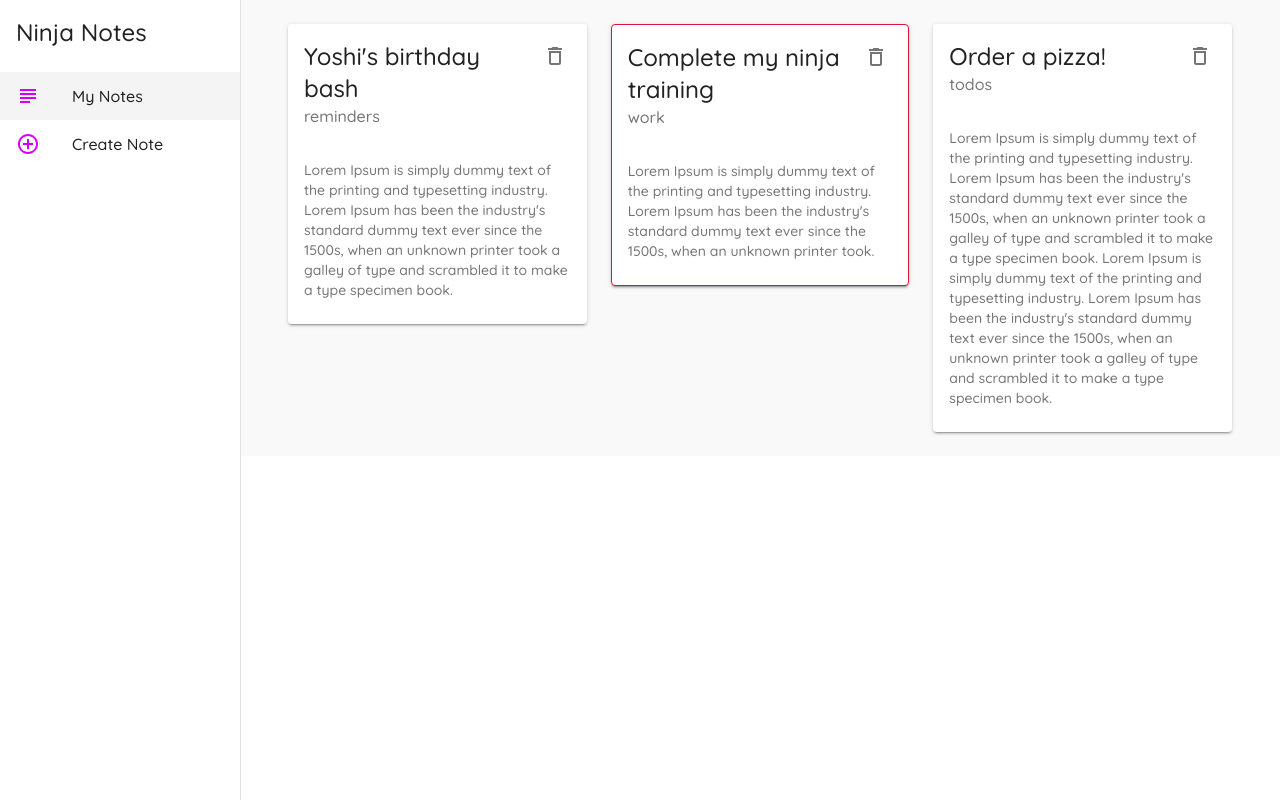
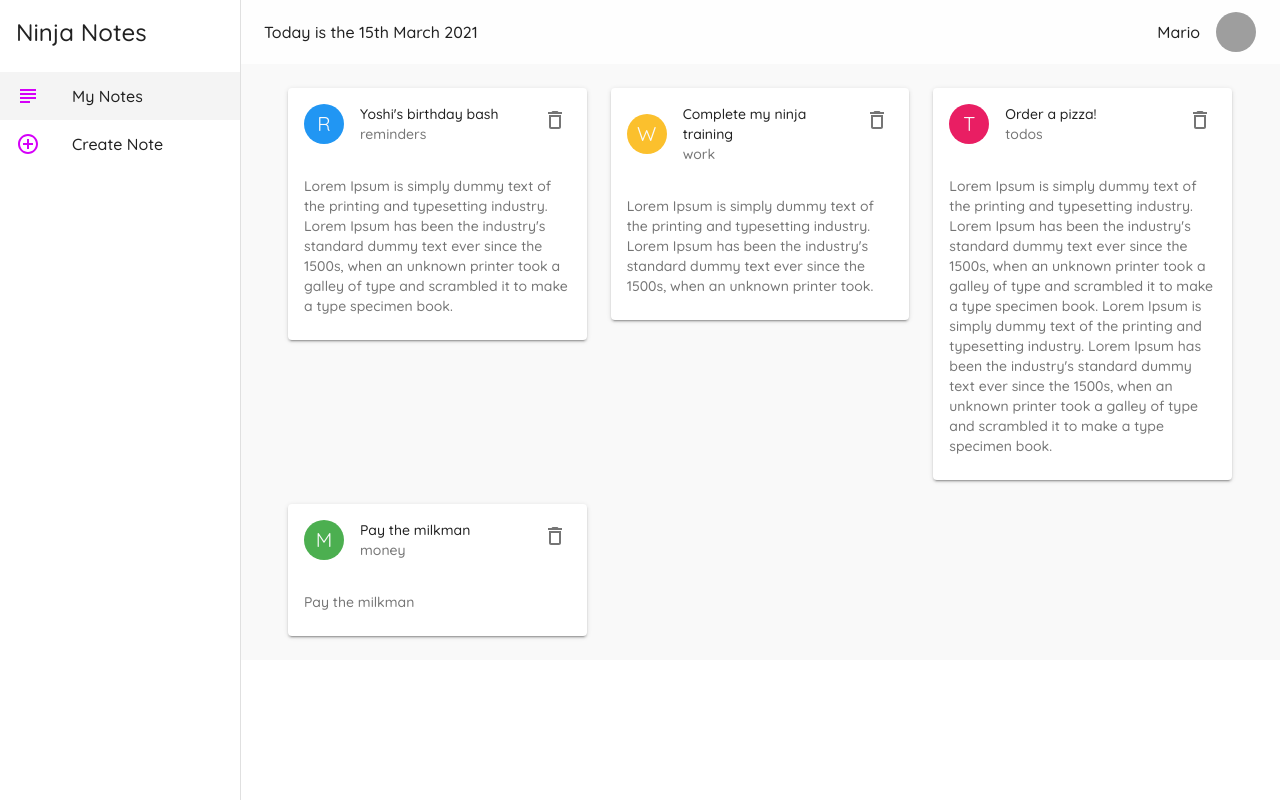
Before and after one commit to MaccKOT/react-materialui-tutorial-netninja, a React (Create React App) app: page / in a window 1280 px wide. Built offline with nearby package versions, Linux system fonts and the light colour scheme; data requests are answered from the project's data file; grey boxes are pictures that could not be loaded.

Commit message:
Add AppBar and avatars to cards

```diff
--- a/data/db.json
+++ b/data/db.json
@@ -17,6 +17,12 @@
       "details": "Lorem Ipsum is simply dummy text of the printing and typesetting industry. Lorem Ipsum has been the industry's standard dummy text ever since the 1500s, when an unknown printer took a galley of type and scrambled it to make a type specimen book.\nLorem Ipsum is simply dummy text of the printing and typesetting industry. Lorem Ipsum has been the industry's standard dummy text ever since the 1500s, when an unknown printer took a galley of type and scrambled it to make a type specimen book.",
       "category": "todos",
       "id": 3
+    },
+    {
+      "title": "Pay the milkman",
+      "details": "Pay the milkman",
+      "category": "money",
+      "id": 4
     }
   ]
 }
--- a/package.json
+++ b/package.json
@@ -8,6 +8,7 @@
     "@testing-library/jest-dom": "^5.11.9",
     "@testing-library/react": "^11.2.5",
     "@testing-library/user-event": "^12.7.1",
+    "date-fns": "^2.19.0",
     "react": "^17.0.1",
     "react-dom": "^17.0.1",
     "react-router-dom": "^5.2.0",
--- a/src/components/Layout.js
+++ b/src/components/Layout.js
@@ -8,6 +8,10 @@ import ListItem from '@material-ui/core/ListItem';
 import ListItemIcon from '@material-ui/core/ListItemIcon';
 import ListItemText from '@material-ui/core/ListItemText';
 import { AddCircleOutlineOutlined, SubjectOutlined } from '@material-ui/icons';
+import AppBar from '@material-ui/core/AppBar';
+import Toolbar from '@material-ui/core/Toolbar';
+import { format } from 'date-fns';
+import Avatar from '@material-ui/core/Avatar';
 
 const drawerWidth = 240;
 const useStyles = makeStyles((theme) => {
@@ -30,7 +34,18 @@ const useStyles = makeStyles((theme) => {
       background: '#f4f4f4',
     },
     title: {
-      padding: theme.spacing(2),
+      padding: theme.spacing(2), //global theme params
+    },
+    appBar: {
+      width: `calc(100% - ${drawerWidth}px)`,
+      marginLeft: drawerWidth,
+    },
+    date: {
+      flexGrow: 1,
+    },
+    toolbar: theme.mixins.toolbar,
+    avatar: {
+      marginLeft: theme.spacing(2),
     },
   };
 });
@@ -56,6 +71,22 @@ const Layout = ({ children }) => {
   return (
     <div className={classes.root}>
       {/* app bar */}
+      <AppBar
+        position='fixed'
+        className={classes.appBar}
+        elevation={0}
+        color='primary'>
+        <Toolbar>
+          <Typography className={classes.date}>
+            Today is the {format(new Date(), 'do MMMM Y')}
+          </Typography>
+          <Typography>Mario</Typography>
+          <Avatar
+            className={classes.avatar}
+            src='https://github.com/iamshaunjp/material-ui-tut/blob/lesson-17/public/mario-av.png?raw=true'
+          />
+        </Toolbar>
+      </AppBar>
 
       {/* side drawer */}
       <Drawer
@@ -87,7 +118,10 @@ const Layout = ({ children }) => {
       </Drawer>
 
       {/* main content */}
-      <div className={classes.page}>{children}</div>
+      <div className={classes.page}>
+        <div className={classes.toolbar}></div>
+        {children}
+      </div>
     </div>
   );
 };
--- a/src/components/NoteCard.js
+++ b/src/components/NoteCard.js
@@ -5,14 +5,22 @@ import CardContent from '@material-ui/core/CardContent';
 import IconButton from '@material-ui/core/IconButton';
 import Typography from '@material-ui/core/Typography';
 import DeleteOutlined from '@material-ui/icons/DeleteOutlined';
-import { makeStyles } from '@material-ui/core';
+import { Avatar, makeStyles } from '@material-ui/core';
+import { green, yellow, pink, blue } from '@material-ui/core/colors';
 
 const useStyles = makeStyles({
-  test: {
-    border: (note) => {
+  avatar: {
+    backgroundColor: (note) => {
       if (note.category === 'work') {
-        return `1px solid crimson`;
+        return yellow[700];
       }
+      if (note.category === 'money') {
+        return green[500];
+      }
+      if (note.category === 'todos') {
+        return pink[500];
+      }
+      return blue[500];
     },
   },
 });
@@ -22,8 +30,13 @@ const NoteCard = ({ note, handleDelete }) => {
 
   return (
     <>
-      <Card elevation={2} className={classes.test}>
+      <Card elevation={2}>
         <CardHeader
+          avatar={
+            <Avatar className={classes.avatar}>
+              {note.category[0].toUpperCase()}
+            </Avatar>
+          }
           action={
             <IconButton onClick={() => handleDelete(note.id)}>
               <DeleteOutlined />
```
Also changed, not shown: 1 other file (tests, documents, lock files or other folders).
